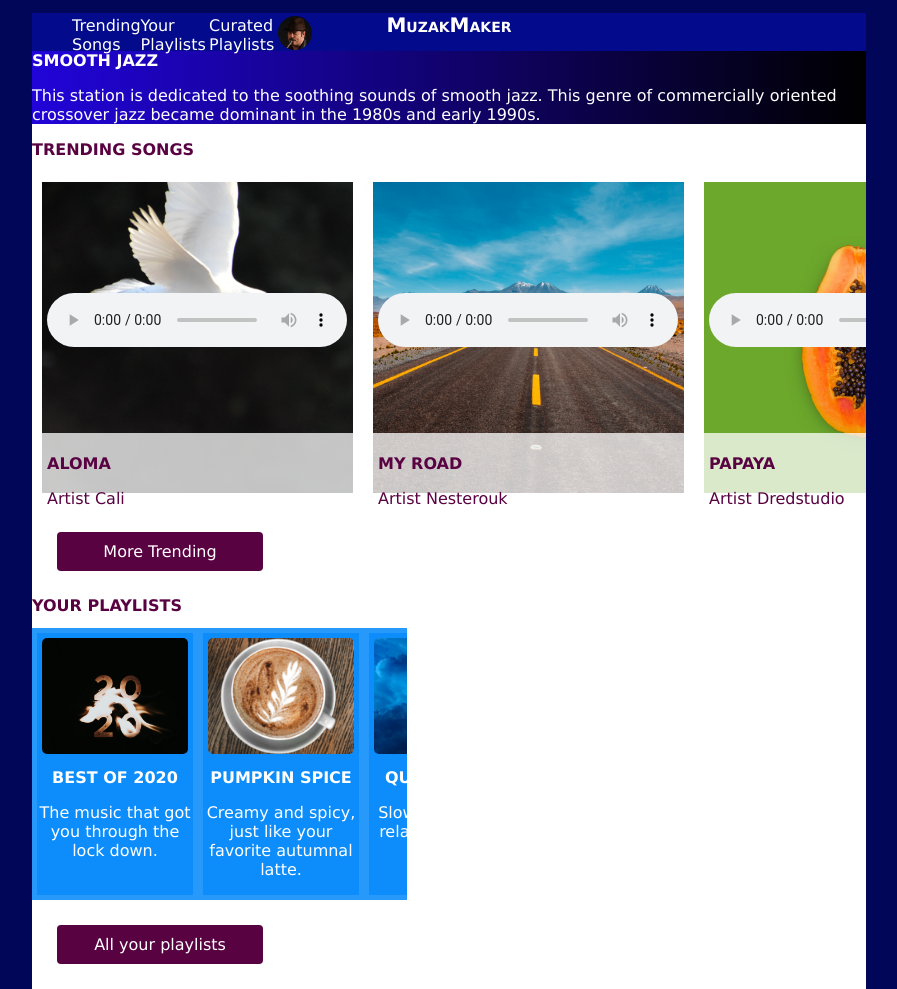
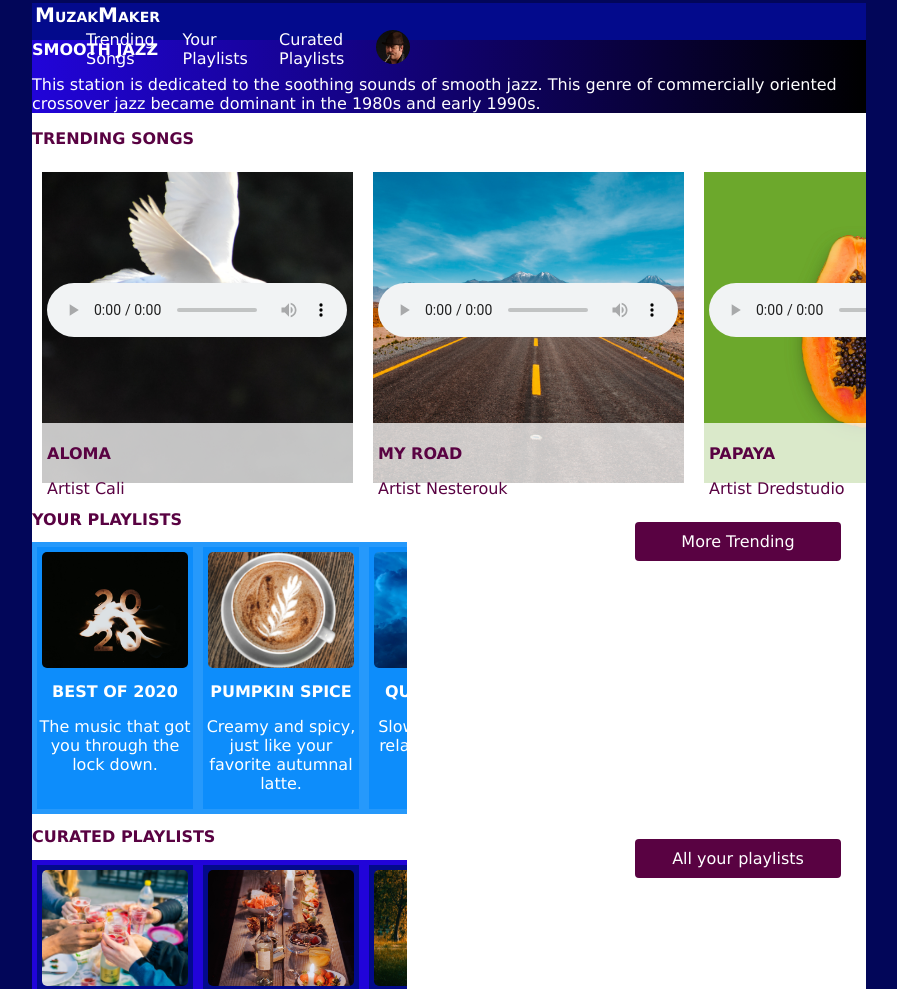
Before and after one commit to mnwoodwa/streamingmedia, a plain HTML site: page index.html in a window 1280 px wide. Shown: the top 989 px of the page, without its empty margins (191-1088 px from the left). Drawn offline with Linux system fonts and the light colour scheme.

Commit message:
started working on media queries

```diff
--- a/styles.css
+++ b/styles.css
@@ -259,12 +259,22 @@ footer {
     body {
         width:834px;
     }
+    h1 {
+        text-align: left;
+        margin: 3px;
+    }
     ul {
         overflow: visible;
         position: absolute;
         top: 0;
         display: grid;
         grid-template-columns: 1fr 1fr 1fr 1fr 1fr;
+    }
+    li {
+        margin: 14px;
+    }
+    aside {
+        float: right;
     }
     label span, input {
         display: none;
```
